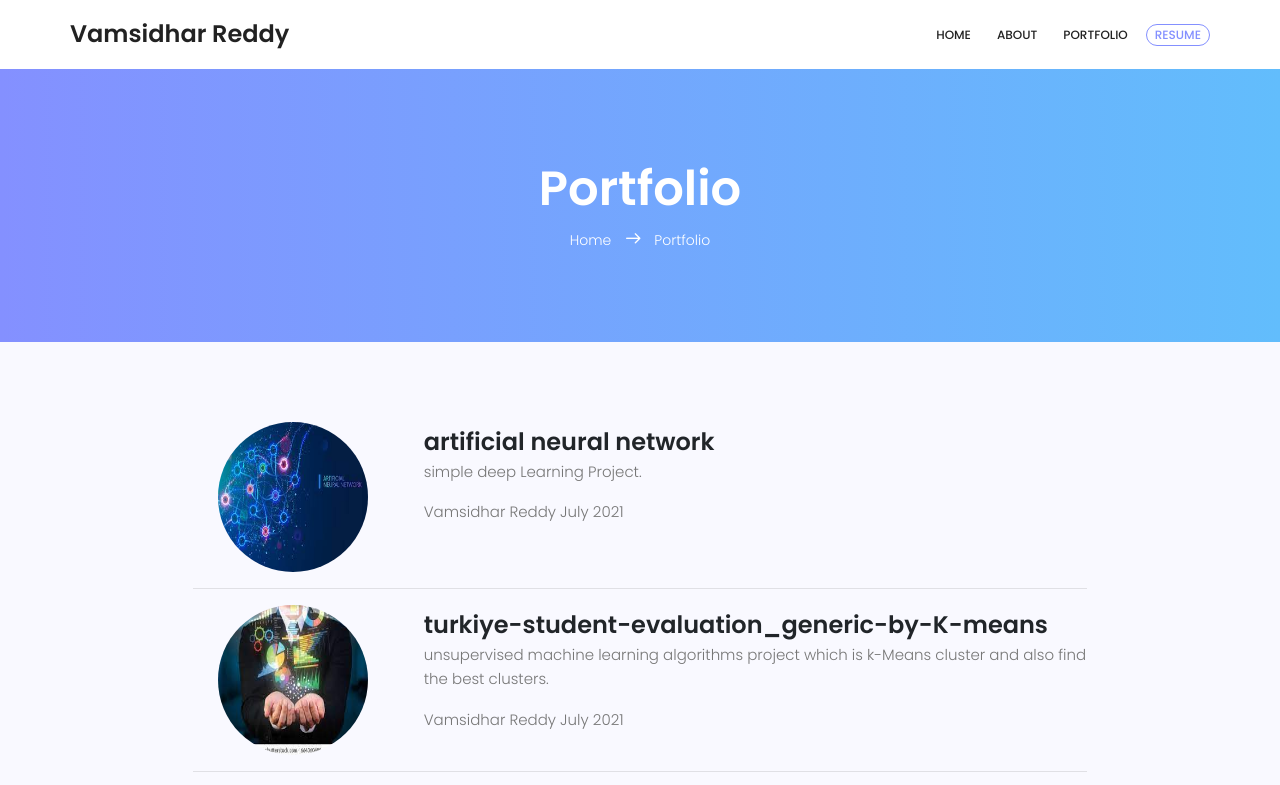
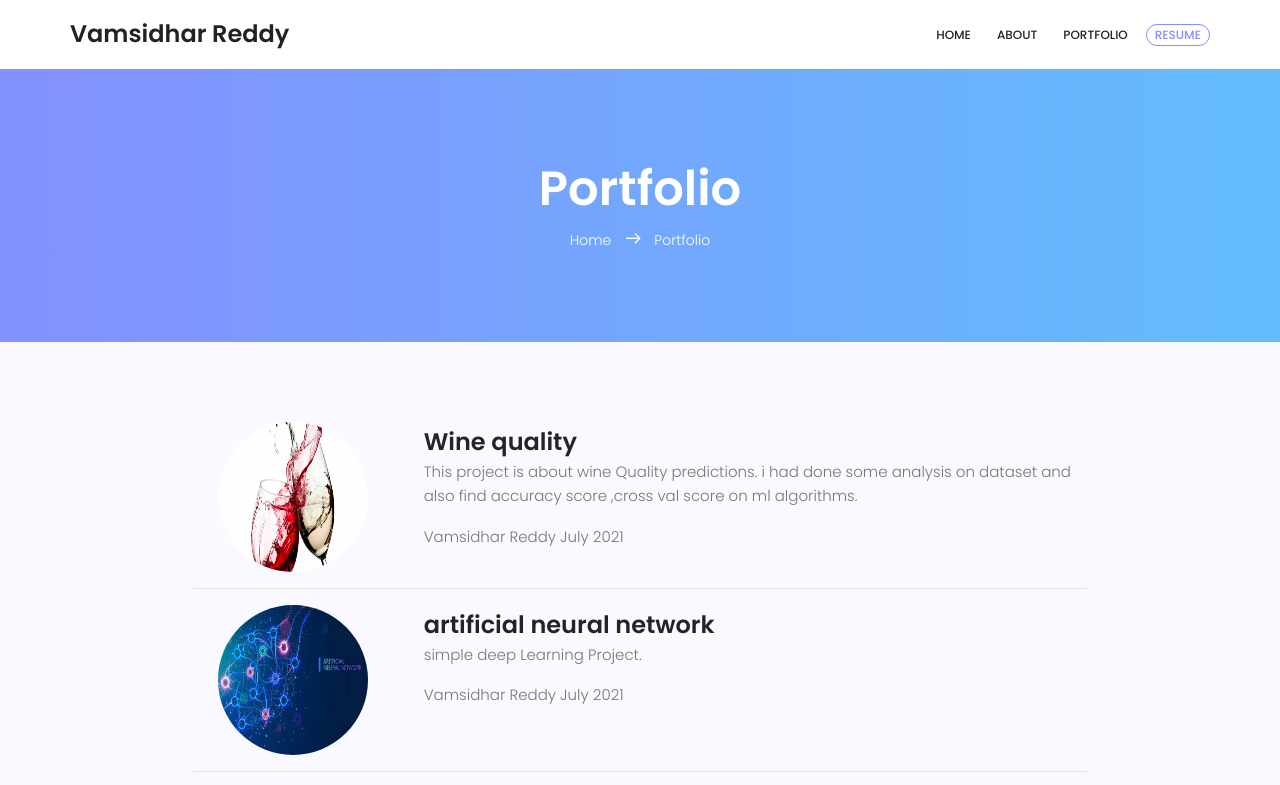
Before and after one commit to Vamsi-2203/vamsireddy, a plain HTML site: page archive.html in a window 1280 px wide. Shown: the top 785 px of the page. Drawn offline with Linux system fonts and the light colour scheme; some packages are replaced by stand-ins of ours.

Commit message:
Update archive.html

```diff
--- a/archive.html
+++ b/archive.html
@@ -77,6 +77,30 @@
                   <div class="container">
 
                       <div class="col-lg-10 col-md-10 col-sm-10 mx-auto">
+                         <div class="row post-preview">
+        <div class="col-lg-3 col-md-3 col-xs-3 d-flex justify-content-center img-fluid align-self-center">
+          <a href="apple">
+          <img class="portfolio-photo" src="img/wine.png">
+        </a>
+        </div>
+
+        <div class="col-lg-9 col-md-9 col-xs-9">
+          <h2 class="post-title">
+            <a href="https://github.com/Vamsi-2203/winequality-in-ml.git">
+              Wine quality
+          </a>
+          </h2>
+
+          <p>
+           This project is about wine Quality predictions. i had done some analysis on dataset and  also find accuracy score ,cross val score on ml algorithms.
+          </p>
+
+        <p class="post-meta">
+          Vamsidhar Reddy
+          July 2021</p>
+      </div>
+    </div>
+      <hr>
 
       <div class="row post-preview">
         <div class="col-lg-3 col-md-3 col-xs-3 d-flex justify-content-center img-fluid align-self-center">
```
